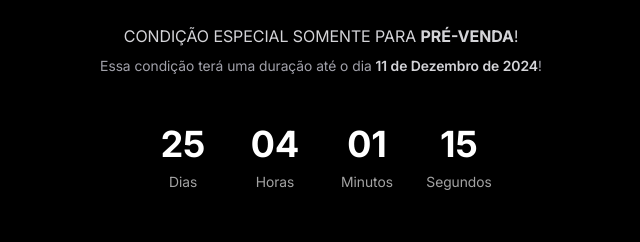
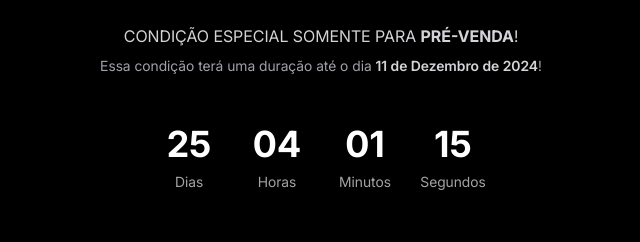
Before and after one commit to lucasfabbrim/noteplanning, a Next.js app: page /page in a window 1280 px wide. Shown: the part 2240-2482 px from the top of the page, without its empty margins (319-959 px from the left). Built offline with nearby package versions, Linux system fonts and the light colour scheme.

Commit message:
Update page.tsx

```diff
--- a/src/app/page/page.tsx
+++ b/src/app/page/page.tsx
@@ -285,7 +285,7 @@ function Dezember() {
           </div>
         </div>
 
-        <div className="grid grid-cols-4 text-center px-6 md:px-40 gap-4">
+        <div className="grid grid-cols-4 text-center px-6 md:px-40">
           {[
             { value: timeLeft.days, label: "Dias" },
             { value: timeLeft.hours, label: "Horas" },
```
